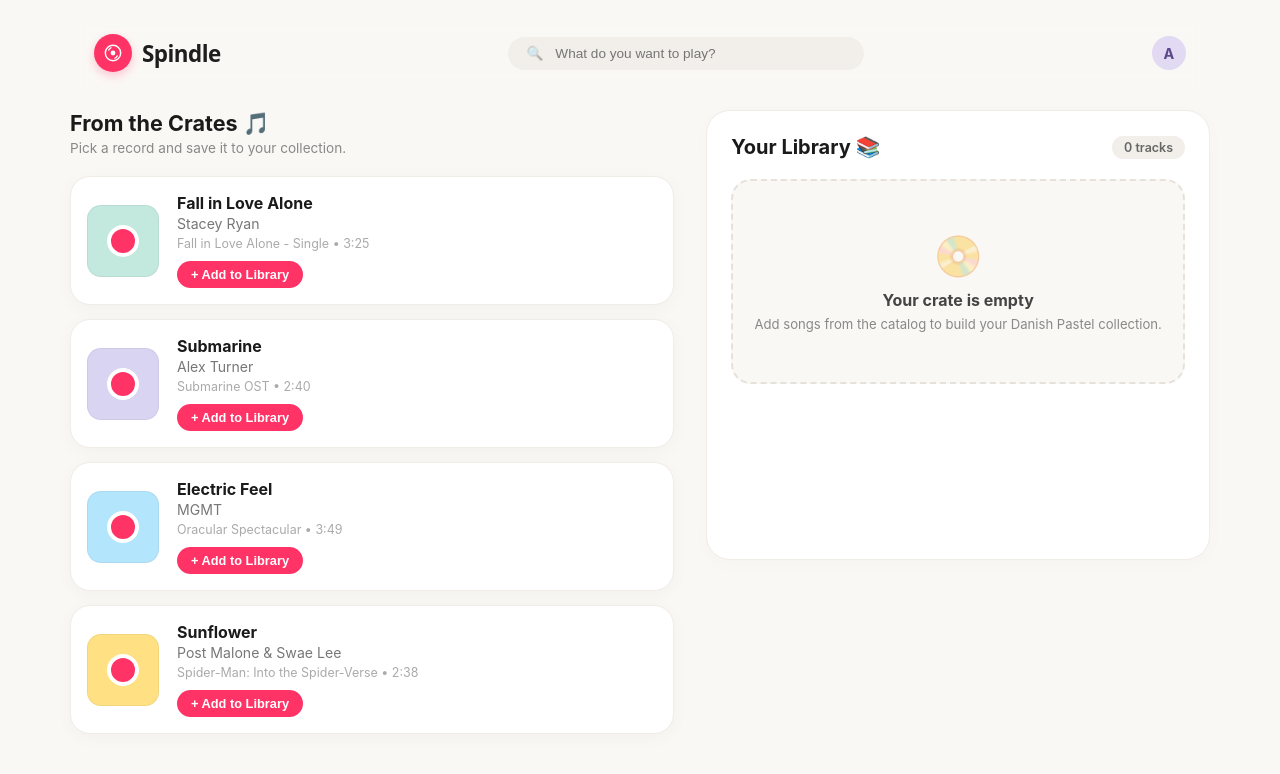
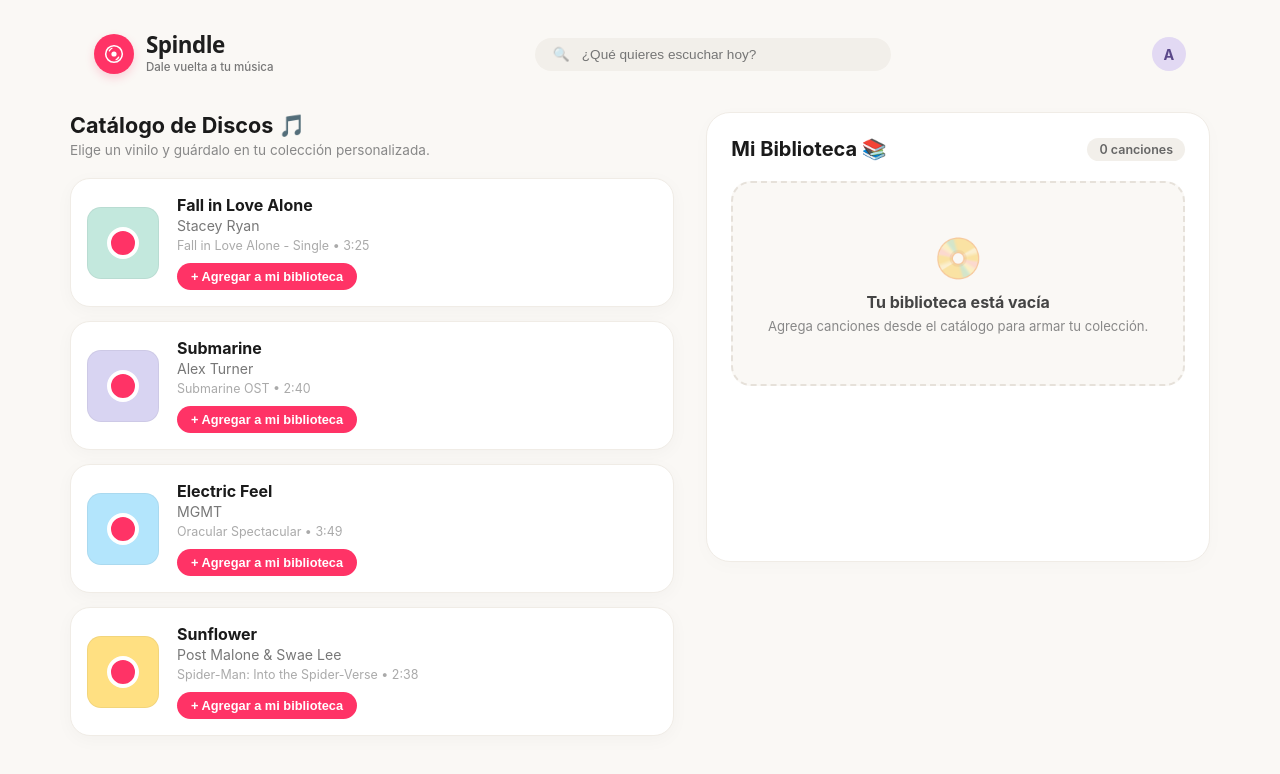
Before and after one commit to aleexaort/spindle, a React (Create React App) app: page / in a window 1280 px wide. Shown: the top 774 px of the page. Built offline with nearby package versions, Linux system fonts and the light colour scheme.

Commit message:
v2.1: Textos

```diff
--- a/src/components/Header/Header.css
+++ b/src/components/Header/Header.css
@@ -3,7 +3,7 @@
   align-items: center;
   justify-content: space-between;
   padding: 14px 24px;
-  background-color: transparent;
+  background-color: #FAF8F5;
   margin-bottom: 24px;
   position: sticky;
   top: 0;
@@ -14,23 +14,28 @@
 .spindle-logo-container {
   display: flex;
   align-items: center;
-  gap: 10px;
+  gap: 12px;
+}
+
+.brand-text-wrapper {
+  display: flex;
+  flex-direction: column;
 }
 
 .logo-circle {
-  width: 38px;
-  height: 38px;
+  width: 40px;
+  height: 40px;
   background-color: #FF3366;
   border-radius: 50%;
   display: flex;
   align-items: center;
   justify-content: center;
-  box-shadow: 0 4px 10px rgba(255, 51, 102, 0.25);
+  box-shadow: 0 4px 10px rgba(255, 51, 102, 0.2);
 }
 
 .vinyl-svg {
-  width: 24px;
-  height: 24px;
+  width: 26px;
+  height: 26px;
 }
 
 .spindle-brand-text {
@@ -38,8 +43,16 @@
   font-weight: 800;
   color: #1E1E1E;
   margin: 0;
+  line-height: 1;
   letter-spacing: -0.5px;
   font-family: system-ui, -apple-system, sans-serif;
+}
+
+.spindle-slogan {
+  font-size: 0.72rem;
+  color: #777777;
+  margin-top: 3px;
+  font-weight: 500;
 }
 
 .spindle-search-bar {
--- a/src/components/Header/Header.js
+++ b/src/components/Header/Header.js
@@ -5,7 +5,7 @@
   return (
     <header className="spindle-navbar">
       <div className="spindle-logo-container">
-        {/* SVG del logo */}
+        {/* Logo SVG de Spindle */}
         <div className="logo-circle">
           <svg viewBox="0 0 100 100" className="vinyl-svg">
             <circle cx="50" cy="50" r="32" fill="none" stroke="#FFFFFF" strokeWidth="6" />
@@ -14,12 +14,15 @@
             <path d="M 68 62 A 22 22 0 0 1 58 72" fill="none" stroke="#FFFFFF" strokeWidth="5" strokeLinecap="round" />
           </svg>
         </div>
-        <h1 className="spindle-brand-text">Spindle</h1>
+        <div className="brand-text-wrapper">
+          <h1 className="spindle-brand-text">Spindle</h1>
+          <span className="spindle-slogan">Dale vuelta a tu música</span>
+        </div>
       </div>
 
       <div className="spindle-search-bar">
         <span className="search-icon">🔍</span>
-        <input type="text" placeholder="What do you want to play?" disabled />
+        <input type="text" placeholder="¿Qué quieres escuchar hoy?" disabled />
       </div>
 
       <div className="spindle-user-profile">
--- a/src/components/Library/Library.js
+++ b/src/components/Library/Library.js
@@ -7,15 +7,15 @@
     <section className="library-section">
       <div className="library-card-wrapper">
         <div className="section-header">
-          <h2>Your Library 📚</h2>
-          <span className="count-badge">{librarySongs.length} tracks</span>
+          <h2>Mi Biblioteca 📚</h2>
+          <span className="count-badge">{librarySongs.length} canciones</span>
         </div>
 
         {librarySongs.length === 0 ? (
           <div className="empty-state">
             <div className="empty-vinyl-icon">📀</div>
-            <p className="empty-title">Your crate is empty</p>
-            <p className="empty-sub">Add songs from the catalog to build your Danish Pastel collection.</p>
+            <p className="empty-title">Tu biblioteca está vacía</p>
+            <p className="empty-sub">Agrega canciones desde el catálogo para armar tu colección.</p>
           </div>
         ) : (
           <div className="library-list">
--- a/src/components/SearchResults/SearchResults.js
+++ b/src/components/SearchResults/SearchResults.js
@@ -6,8 +6,8 @@
   return (
     <section className="search-section">
       <div className="section-header">
-        <h2>From the Crates 🎵</h2>
-        <p className="subtitle">Pick a record and save it to your collection.</p>
+        <h2>Catálogo de Discos 🎵</h2>
+        <p className="subtitle">Elige un vinilo y guárdalo en tu colección personalizada.</p>
       </div>
 
       <div className="results-list">
--- a/src/components/Song/Song.js
+++ b/src/components/Song/Song.js
@@ -4,7 +4,6 @@
 const Song = ({ title, artist, album, duration, coverBg, onAdd, isAdded }) => {
   return (
     <div className="vinyl-sleeve-card">
-      {/* Portada decorativa estilo funda de vinilo pastel */}
       <div className="cover-art" style={{ backgroundColor: coverBg || '#E6F0FA' }}>
         <div className="vinyl-center-sticker"></div>
       </div>
@@ -20,7 +19,7 @@
             onClick={onAdd}
             disabled={isAdded}
           >
-            {isAdded ? 'In Library ✓' : '+ Add to Library'}
+            {isAdded ? 'En mi biblioteca ✓' : '+ Agregar a mi biblioteca'}
           </button>
         )}
       </div>
```
